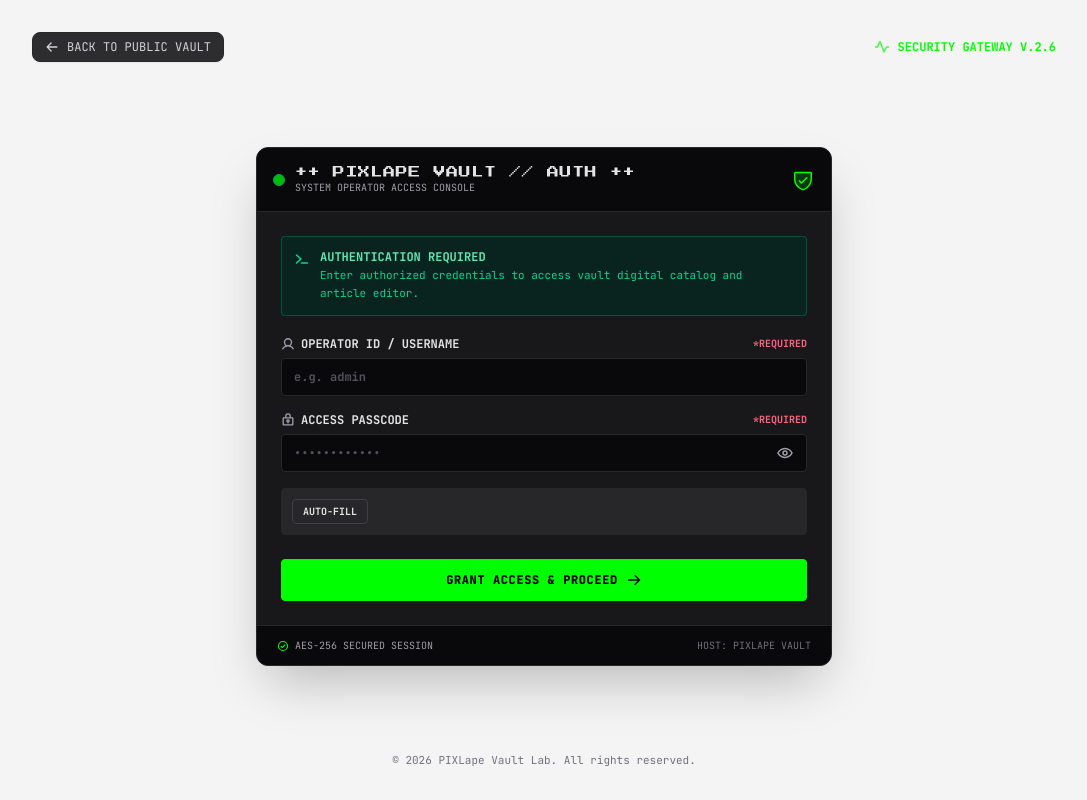
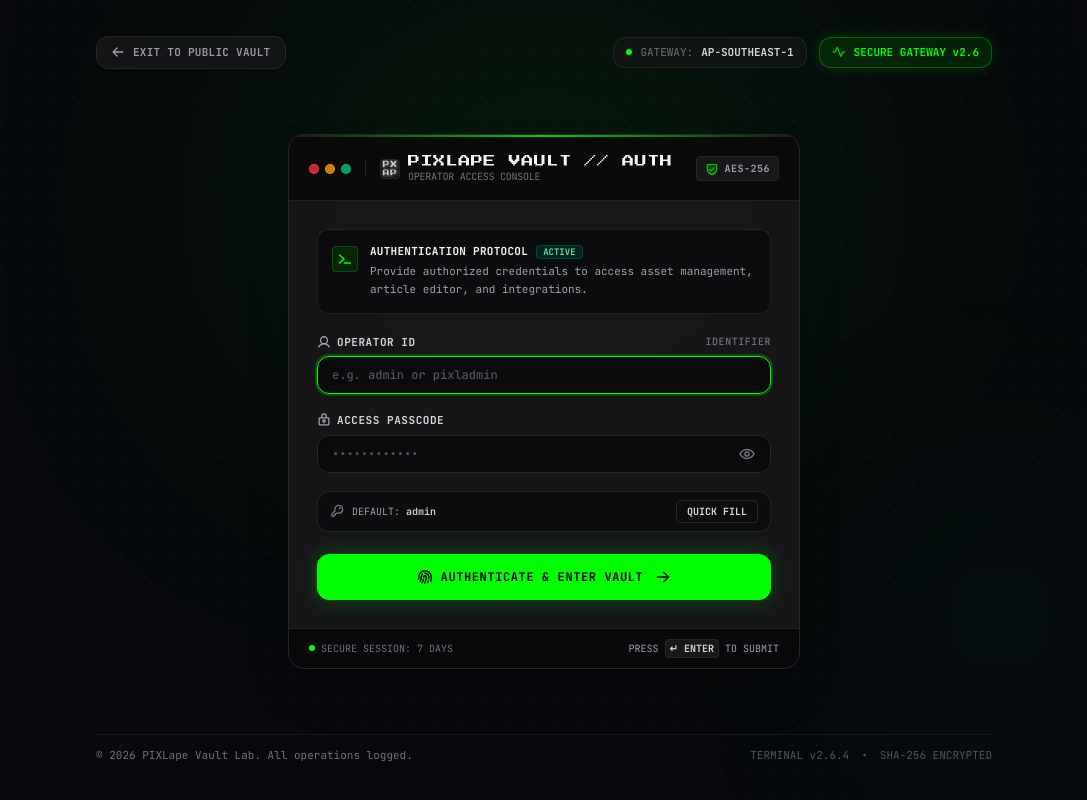
Before and after one commit to crustasee/pixlape-vault, a Next.js app: page /auth in a window 1280 px wide. Shown: the whole page, without its empty margins (96-1183 px from the left). Built offline with nearby package versions, Linux system fonts and the light colour scheme.

Commit message:
modified:   app/(admin)/auth/page.tsx 	modified:   app/globals.css 	modified:   lib/auth.ts

```diff
--- a/app/(admin)/auth/page.tsx
+++ b/app/(admin)/auth/page.tsx
@@ -3,6 +3,7 @@
 import React, { useState, useTransition, Suspense } from 'react';
 import { useSearchParams, useRouter } from 'next/navigation';
 import Link from 'next/link';
+import Image from 'next/image';
 import {
   LockKey,
   User,
@@ -15,6 +16,10 @@ import {
   WarningCircle,
   CheckCircle,
   Pulse,
+  Fingerprint,
+  Check,
+  X,
+  Key,
 } from '@phosphor-icons/react';
 import { loginAction } from '@/app/actions/auth-actions';
 
@@ -26,143 +31,250 @@ function LoginForm() {
   const [username, setUsername] = useState('');
   const [password, setPassword] = useState('');
   const [showPassword, setShowPassword] = useState(false);
+  const [capsLockActive, setCapsLockActive] = useState(false);
   const [errorMessage, setErrorMessage] = useState<string | null>(null);
+  const [isSuccess, setIsSuccess] = useState(false);
+  const [justAutoFilled, setJustAutoFilled] = useState(false);
   const [isPending, startTransition] = useTransition();
 
-  const handleFillDemo = () => {
+  // Reset error when user types
+  const handleUsernameChange = (e: React.ChangeEvent<HTMLInputElement>) => {
+    setUsername(e.target.value);
+    if (errorMessage) setErrorMessage(null);
+  };
+
+  const handlePasswordChange = (e: React.ChangeEvent<HTMLInputElement>) => {
+    setPassword(e.target.value);
+    if (errorMessage) setErrorMessage(null);
+  };
+
+  // Detect Caps Lock state
+  const handleKeyActivity = (e: React.KeyboardEvent<HTMLInputElement>) => {
+    if (typeof e.getModifierState === 'function') {
+      setCapsLockActive(e.getModifierState('CapsLock'));
+    }
+  };
+
+  const handleFillDemo = (type: 'admin' | 'pixladmin' = 'admin') => {
+    if (type === 'admin') {
       setUsername('admin');
       setPassword('pixlape2026');
+    } else {
+      setUsername('pixladmin');
+      setPassword('pixlape11223344');
+    }
     setErrorMessage(null);
+    setJustAutoFilled(true);
+    setTimeout(() => setJustAutoFilled(false), 2200);
   };
 
   const handleSubmit = (e: React.FormEvent<HTMLFormElement>) => {
     e.preventDefault();
+    if (!username.trim() || !password) {
+      setErrorMessage('Please enter both Operator ID and Passcode.');
+      return;
+    }
+
     setErrorMessage(null);
-
-    const formData = new FormData(e.currentTarget);
+    const formData = new FormData();
+    formData.set('username', username.trim());
+    formData.set('password', password);
     formData.set('redirect', redirectTo);
 
     startTransition(async () => {
       try {
         const result = await loginAction(null, formData);
         if (result && !result.success) {
-          setErrorMessage(result.message || 'Authentication failed. Please check credentials.');
+          setErrorMessage(result.message || 'Authentication failed. Please verify credentials.');
         } else {
+          setIsSuccess(true);
           router.push(redirectTo);
         }
       } catch (err: unknown) {
-        // In Next.js redirect() throws a NEXT_REDIRECT error which is expected
-        if (err && typeof err === 'object' && 'digest' in err && typeof (err as { digest: string }).digest === 'string' && (err as { digest: string }).digest.includes('NEXT_REDIRECT')) {
+        // Next.js redirect() throws a NEXT_REDIRECT error which is expected
+        if (
+          err &&
+          typeof err === 'object' &&
+          'digest' in err &&
+          typeof (err as { digest: string }).digest === 'string' &&
+          (err as { digest: string }).digest.includes('NEXT_REDIRECT')
+        ) {
+          setIsSuccess(true);
           router.push(redirectTo);
           return;
         }
-        setErrorMessage('Authentication error. Please try again.');
+        setErrorMessage('Authentication error encountered. Please try again.');
       }
     });
   };
 
   return (
-    <div className="min-h-screen bg-black-primary flex flex-col justify-between font-mono text-zinc-100 p-4 sm:p-6 selection:bg-primary selection:text-black">
-      {/* Top Navbar Brand */}
-      <header className="flex items-center justify-between max-w-5xl w-full mx-auto py-2">
+    <div className="relative min-h-screen bg-[#07090c] flex flex-col justify-between font-mono text-zinc-100 p-4 sm:p-6 overflow-x-hidden selection:bg-primary selection:text-black">
+      {/* ── Background Grid & Ambient Glow Aesthetics ── */}
+      <div
+        className="fixed inset-0 pointer-events-none z-0 opacity-25"
+        style={{
+          backgroundImage: `radial-gradient(circle at 1px 1px, #27272a 1px, transparent 0)`,
+          backgroundSize: '24px 24px',
+        }}
+      />
+
+      {/* Ambient Top Glow Orbs */}
+      <div className="fixed top-1/4 left-1/2 -translate-x-1/2 -translate-y-1/2 w-138 h-88 bg-primary/10 rounded-full blur-[140px] pointer-events-none z-0" />
+      <div className="fixed bottom-10 right-10 w-72 h-72 bg-emerald-500/5 rounded-full blur-[120px] pointer-events-none z-0" />
+
+      {/* ── Top Navbar / Gateway Telemetry Header ── */}
+      <header className="relative z-10 flex items-center justify-between max-w-4xl w-full mx-auto py-3">
         <Link
           href="/"
-          className="flex items-center gap-2 text-xs text-zinc-300 hover:text-white transition-colors bg-zinc-900/90 hover:bg-zinc-850 px-3 py-1.5 rounded-md border border-zinc-800 shadow-xs"
+          className="group inline-flex items-center gap-2 text-xs text-zinc-400 hover:text-zinc-100 transition-all duration-200 bg-zinc-900/80 hover:bg-zinc-800/90 px-3.5 py-2 rounded-lg border border-zinc-800 hover:border-zinc-700 shadow-sm backdrop-blur-md"
         >
-          <ArrowLeft className="w-3.5 h-3.5" weight="bold" />
-          <span>BACK TO PUBLIC VAULT</span>
+          <ArrowLeft className="w-3.5 h-3.5 text-zinc-400 group-hover:-translate-x-0.5 group-hover:text-primary transition-all duration-200" weight="bold" />
+          <span className="font-semibold tracking-wide text-[11px]">EXIT TO PUBLIC VAULT</span>
         </Link>
 
-        <div className="flex items-center gap-2 text-xs text-primary font-bold">
-          <Pulse className="w-4 h-4 animate-pulse" weight="bold" />
-          <span>SECURITY GATEWAY V.2.6</span>
+        {/* Live Status Badge */}
+        <div className="flex items-center gap-3">
+          <div className="hidden sm:flex items-center gap-2 px-3 py-1.5 rounded-lg bg-zinc-900/60 border border-zinc-800/80 text-[11px] text-zinc-400 backdrop-blur-md">
+            <span className="w-1.5 h-1.5 rounded-full bg-primary animate-ping" />
+            <span className="text-zinc-500">GATEWAY:</span>
+            <span className="text-zinc-300 font-bold">AP-SOUTHEAST-1</span>
+          </div>
+
+          <div className="flex items-center gap-2 px-3 py-1.5 rounded-lg bg-primary/10 border border-primary/30 text-[11px] text-primary font-bold shadow-[0_0_15px_rgba(0,255,0,0.15)] backdrop-blur-md">
+            <Pulse className="w-3.5 h-3.5 animate-pulse text-primary" weight="bold" />
+            <span>SECURE GATEWAY v2.6</span>
+          </div>
         </div>
       </header>
 
-      {/* Main Authentication Card */}
-      <main className="max-w-xl w-full mx-auto my-auto py-6">
-        <div className="bg-zinc-900 border border-zinc-800 rounded-lg overflow-hidden shadow-2xl">
-          {/* Terminal Title Bar */}
-          <div className="bg-zinc-950 border-b border-zinc-800 text-white p-4 flex items-center justify-between">
-            <div className="flex items-center gap-2.5">
-              <div className="w-3 h-3 bg-primary rounded-full animate-pulse border border-emerald-400" />
+      {/* ── Main Authentication Console ── */}
+      <main className="relative z-10 max-w-lg w-full mx-auto my-auto py-6 sm:py-8">
+        <div className="relative bg-zinc-900/95 border border-zinc-800 rounded-xl overflow-hidden shadow-2xl backdrop-blur-xl transition-all duration-300 hover:border-zinc-700/80 hover:shadow-[0_0_50px_-15px_rgba(0,255,0,0.18)]">
+          {/* Top Neon Accent Line */}
+          <div className="h-0.5 w-full bg-gradient-to-r from-transparent via-primary to-transparent opacity-80" />
+
+          {/* Console Header Bar */}
+          <div className="bg-zinc-950/90 border-b border-zinc-800/80 px-5 py-4 flex items-center justify-between">
+            <div className="flex items-center gap-3">
+              {/* Traffic dots */}
+              <div className="flex items-center gap-1.5">
+                <span className="w-2.5 h-2.5 rounded-full bg-red-500/80 border border-red-400/50" />
+                <span className="w-2.5 h-2.5 rounded-full bg-amber-500/80 border border-amber-400/50" />
+                <span className="w-2.5 h-2.5 rounded-full bg-emerald-500/80 border border-emerald-400/50" />
+              </div>
+
+              {/* Title & Brand */}
+              <div className="h-4 w-px bg-zinc-800 mx-0.5" />
+              <div className="flex items-center gap-2">
+                <div className="w-5 h-5 rounded flex items-center justify-center bg-zinc-900 border border-zinc-800">
+                  <Image src="/logop2.svg" alt="Logo" width={16} height={16} />
+                </div>
                 <div className="flex flex-col">
-                <span className="text-xs font-pixel tracking-wider text-zinc-200 uppercase">
-                  ++ PIXLAPE VAULT // AUTH ++
+                  <span className="text-xs font-pixel tracking-wider text-zinc-100 uppercase">
+                    PIXLAPE VAULT // AUTH
                   </span>
-                <span className="text-[10px] text-zinc-400">
-                  SYSTEM OPERATOR ACCESS CONSOLE
+                  <span className="text-[10px] text-zinc-500 tracking-tight">
+                    OPERATOR ACCESS CONSOLE
                   </span>
                 </div>
               </div>
-            <ShieldCheck className="w-6 h-6 text-primary" weight="duotone" />
             </div>
 
-          {/* Form Content */}
-          <div className="p-6 flex flex-col gap-5">
-            {/* Context Notice */}
-            <div className="bg-emerald-950/60 border border-emerald-800/80 rounded p-3 text-xs text-emerald-200 flex items-start gap-2.5">
-              <Terminal className="w-4 h-4 text-emerald-400 shrink-0 mt-0.5" weight="bold" />
-              <div className="flex flex-col gap-0.5">
-                <span className="font-bold text-emerald-300">AUTHENTICATION REQUIRED</span>
-                <span className="text-[11px] text-emerald-400 leading-relaxed">
-                  Enter authorized credentials to access vault digital catalog and article editor.
-                </span>
+            <div className="flex items-center gap-1.5 px-2 py-1 rounded bg-zinc-900 border border-zinc-800 text-zinc-400 text-[10px]">
+              <ShieldCheck className="w-3.5 h-3.5 text-primary" weight="duotone" />
+              <span className="font-bold tracking-wider">AES-256</span>
             </div>
           </div>
 
-            {/* Error Banner */}
+          {/* Console Body */}
+          <div className="p-6 sm:p-7 flex flex-col gap-5">
+            {/* Terminal Prompt Alert */}
+            <div className="bg-zinc-950/70 border border-zinc-800/80 rounded-lg p-3.5 text-xs text-zinc-300 flex items-start gap-3">
+              <div className="p-1 rounded bg-primary/10 border border-primary/20 shrink-0 mt-0.5">
+                <Terminal className="w-4 h-4 text-primary" weight="bold" />
+              </div>
+              <div className="flex flex-col gap-1 min-w-0">
+                <div className="flex items-center gap-2">
+                  <span className="font-bold text-zinc-100 text-[11px] tracking-wide">
+                    AUTHENTICATION PROTOCOL
+                  </span>
+                  <span className="text-[9px] px-1.5 py-0.2 rounded bg-emerald-950/80 text-emerald-300 border border-emerald-800/60 font-semibold">
+                    ACTIVE
+                  </span>
+                </div>
+                <p className="text-[11px] text-zinc-400 leading-relaxed">
+                  Provide authorized credentials to access asset management, article editor, and integrations.
+                </p>
+              </div>
+            </div>
+
+            {/* Error Banner with shake animation */}
             {errorMessage && (
-              <div className="bg-rose-950/80 border border-rose-800 rounded p-3 text-xs text-rose-300 flex items-center gap-2 animate-shake">
+              <div className="bg-rose-950/70 border border-rose-800/80 rounded-lg p-3 text-xs text-rose-200 flex items-center justify-between gap-2.5 animate-shake shadow-md">
+                <div className="flex items-center gap-2.5 min-w-0">
                   <WarningCircle className="w-4 h-4 text-rose-400 shrink-0" weight="bold" />
-                <span className="font-bold">{errorMessage}</span>
+                  <span className="font-semibold text-[11px] truncate">{errorMessage}</span>
+                </div>
+                <button
+                  type="button"
+                  onClick={() => setErrorMessage(null)}
+                  className="text-rose-400 hover:text-rose-200 p-1 rounded hover:bg-rose-900/50 transition-colors"
+                  title="Dismiss error"
+                >
+                  <X className="w-3.5 h-3.5" weight="bold" />
+                </button>
               </div>
             )}
 
-            <form onSubmit={handleSubmit} className="flex flex-col gap-4">
-              <input type="hidden" name="redirect" value={redirectTo} />
-
-              {/* Username Input */}
+            {/* Form */}
+            <form onSubmit={handleSubmit} className="flex flex-col gap-4.5">
+              {/* Operator ID Field */}
               <div className="flex flex-col gap-1.5">
                 <label
                   htmlFor="username"
-                  className="text-xs font-bold text-zinc-200 uppercase flex items-center justify-between"
+                  className="text-[11px] font-bold text-zinc-300 uppercase tracking-wider flex items-center justify-between"
                 >
                   <span className="flex items-center gap-1.5">
                     <User className="w-3.5 h-3.5 text-zinc-400" weight="bold" />
-                    OPERATOR ID / USERNAME
+                    OPERATOR ID
                   </span>
-                  <span className="text-[10px] text-rose-400 font-bold">*REQUIRED</span>
+                  <span className="text-[10px] text-zinc-500 font-medium">IDENTIFIER</span>
                 </label>
-                <div className="relative">
+                <div className="relative group">
                   <input
                     type="text"
                     id="username"
                     name="username"
                     required
+                    autoFocus
                     autoComplete="username"
                     value={username}
-                    onChange={(e) => setUsername(e.target.value)}
-                    placeholder="e.g. admin"
-                    disabled={isPending}
-                    className="w-full px-3 py-2.5 bg-zinc-950 border border-zinc-800 rounded text-xs font-mono font-bold text-zinc-100 placeholder-zinc-600 focus:outline-none focus:border-zinc-700 focus:ring-1 focus:ring-primary/40 shadow-xs transition-all"
+                    onChange={handleUsernameChange}
+                    placeholder="e.g. admin or pixladmin"
+                    disabled={isPending || isSuccess}
+                    className="w-full pl-3.5 pr-4 py-2.5 bg-zinc-950/80 border border-zinc-800 group-hover:border-zinc-700 rounded-lg text-xs font-mono font-medium text-zinc-100 placeholder-zinc-600 focus:outline-none focus:border-primary focus:ring-2 focus:ring-primary/20 shadow-inner transition-all duration-200 disabled:opacity-60"
                   />
                 </div>
               </div>
 
-              {/* Password Input */}
+              {/* Password Field */}
               <div className="flex flex-col gap-1.5">
                 <label
                   htmlFor="password"
-                  className="text-xs font-bold text-zinc-200 uppercase flex items-center justify-between"
+                  className="text-[11px] font-bold text-zinc-300 uppercase tracking-wider flex items-center justify-between"
                 >
                   <span className="flex items-center gap-1.5">
                     <LockKey className="w-3.5 h-3.5 text-zinc-400" weight="bold" />
                     ACCESS PASSCODE
                   </span>
-                  <span className="text-[10px] text-rose-400 font-bold">*REQUIRED</span>
+                  {capsLockActive && (
+                    <span className="text-[10px] text-amber-400 font-bold bg-amber-950/60 border border-amber-800/80 px-1.5 py-0.2 rounded animate-pulse">
+                      [CAPS LOCK ON]
+                    </span>
+                  )}
                 </label>
-                <div className="relative">
+                <div className="relative group">
                   <input
                     type={showPassword ? 'text' : 'password'}
                     id="password"
@@ -170,17 +282,19 @@ function LoginForm() {
                     required
                     autoComplete="current-password"
                     value={password}
-                    onChange={(e) => setPassword(e.target.value)}
+                    onChange={handlePasswordChange}
+                    onKeyDown={handleKeyActivity}
+                    onKeyUp={handleKeyActivity}
                     placeholder="••••••••••••"
-                    disabled={isPending}
-                    className="w-full pl-3 pr-10 py-2.5 bg-zinc-950 border border-zinc-800 rounded text-xs font-mono font-bold text-zinc-100 placeholder-zinc-600 focus:outline-none focus:border-zinc-700 focus:ring-1 focus:ring-primary/40 shadow-xs transition-all"
+                    disabled={isPending || isSuccess}
+                    className="w-full pl-3.5 pr-11 py-2.5 bg-zinc-950/80 border border-zinc-800 group-hover:border-zinc-700 rounded-lg text-xs font-mono font-medium text-zinc-100 placeholder-zinc-600 focus:outline-none focus:border-primary focus:ring-2 focus:ring-primary/20 shadow-inner transition-all duration-200 disabled:opacity-60"
                   />
                   <button
                     type="button"
                     onClick={() => setShowPassword(!showPassword)}
                     tabIndex={-1}
-                    className="absolute right-2.5 top-1/2 -translate-y-1/2 text-zinc-400 hover:text-zinc-200 p-1 cursor-pointer"
-                    title={showPassword ? 'Hide password' : 'Show password'}
+                    className="absolute right-2.5 top-1/2 -translate-y-1/2 text-zinc-500 hover:text-zinc-200 p-1.5 rounded-md hover:bg-zinc-800 transition-colors"
+                    title={showPassword ? 'Hide passcode' : 'Show passcode'}
                   >
                     {showPassword ? (
                       <EyeSlash className="w-4 h-4" weight="bold" />
@@ -191,53 +305,92 @@ function LoginForm() {
                 </div>
               </div>
 
-              {/* Quick Demo Fill Helper */}
-              <div className="flex items-center justify-between bg-zinc-800 border border-zinc-800 rounded p-2.5 text-[11px]">
+              {/* Quick Fill / Dev Helper */}
+              <div className="flex items-center justify-between bg-zinc-950/60 border border-zinc-800/90 rounded-lg px-3 py-2 text-xs">
+                <div className="flex items-center gap-2">
+                  <Key className="w-3.5 h-3.5 text-zinc-500" weight="bold" />
+                  <span className="text-[10px] text-zinc-400 font-mono">
+                    DEFAULT: <span className="text-zinc-300 font-semibold">admin</span>
+                  </span>
+                </div>
 
+                <div className="flex items-center gap-1.5">
                   <button
                     type="button"
-                  onClick={handleFillDemo}
-                  className="px-2.5 py-1 bg-zinc-800 hover:bg-zinc-700 text-zinc-200 hover:text-white font-bold rounded border border-zinc-700 text-[10px] cursor-pointer transition-all shadow-xs"
+                    onClick={() => handleFillDemo('admin')}
+                    disabled={isPending || isSuccess}
+                    className={`px-2.5 py-1 text-[10px] font-bold rounded border transition-all duration-200 cursor-pointer flex items-center gap-1.5 ${
+                      justAutoFilled
+                        ? 'bg-primary text-black border-primary shadow-[0_0_10px_rgba(0,255,0,0.3)]'
+                        : 'bg-zinc-850 hover:bg-zinc-800 text-zinc-300 hover:text-white border-zinc-750 hover:border-zinc-700'
+                    }`}
                   >
-                  AUTO-FILL
+                    {justAutoFilled ? (
+                      <>
+                        <Check className="w-3 h-3" weight="bold" />
+                        <span>LOADED</span>
+                      </>
+                    ) : (
+                      <span>QUICK FILL</span>
+                    )}
                   </button>
+                </div>
               </div>
 
               {/* Submit Button */}
               <button
                 type="submit"
-                disabled={isPending}
-                className="w-full py-3 bg-primary hover:bg-emerald-400 text-black border border-primary rounded font-mono font-black text-xs uppercase tracking-wider shadow-sm hover:scale-98 transition-all flex items-center justify-center gap-2 mt-2 cursor-pointer disabled:opacity-50"
+                disabled={isPending || isSuccess}
+                className={`relative w-full py-3.5 rounded-lg font-mono font-bold text-xs uppercase tracking-wider transition-all duration-200 flex items-center justify-center gap-2 mt-1 cursor-pointer overflow-hidden ${
+                  isSuccess
+                    ? 'bg-emerald-500 text-black border border-emerald-400 shadow-[0_0_20px_rgba(16,185,129,0.4)]'
+                    : 'bg-primary hover:bg-[#00e600] active:scale-[0.99] text-black border border-primary shadow-[0_0_20px_rgba(0,255,0,0.25)] hover:shadow-[0_0_25px_rgba(0,255,0,0.4)] disabled:opacity-50 disabled:cursor-not-allowed'
+                }`}
               >
-                {isPending ? (
+                {isSuccess ? (
                   <>
-                    <div className="w-3.5 h-3.5 border-2 border-black border-t-transparent rounded-full animate-spin" />
-                    <span>AUTHENTICATING OPERATOR...</span>
+                    <CheckCircle className="w-4 h-4" weight="bold" />
+                    <span>ACCESS GRANTED // REDIRECTING...</span>
+                  </>
+                ) : isPending ? (
+                  <>
+                    <div className="w-4 h-4 border-2 border-black border-t-transparent rounded-full animate-spin" />
+                    <span>VERIFYING CIPHER KEYS...</span>
                   </>
                 ) : (
                   <>
-                    <span>GRANT ACCESS & PROCEED</span>
-                    <ArrowRight className="w-4 h-4" weight="bold" />
+                    <Fingerprint className="w-4 h-4" weight="bold" />
+                    <span>AUTHENTICATE & ENTER VAULT</span>
+                    <ArrowRight className="w-4 h-4 ml-1" weight="bold" />
                   </>
                 )}
               </button>
             </form>
           </div>
 
-          {/* Footer Terminal Specs */}
-          <div className="bg-zinc-950 text-zinc-400 p-3 px-5 border-t border-zinc-800 text-[10px] flex items-center justify-between">
+          {/* Console Status Footer */}
+          <div className="bg-zinc-950 border-t border-zinc-800/80 px-5 py-3 text-[10px] text-zinc-500 flex flex-wrap items-center justify-between gap-2">
             <span className="flex items-center gap-1.5">
-              <CheckCircle className="w-3 h-3 text-primary" weight="bold" />
-              AES-256 SECURED SESSION
+              <span className="w-1.5 h-1.5 rounded-full bg-primary" />
+              <span>SECURE SESSION: 7 DAYS</span>
             </span>
-            <span className="text-zinc-500">HOST: PIXLAPE VAULT</span>
+            <span className="font-mono text-zinc-400">
+              PRESS <kbd className="px-1 py-0.5 rounded bg-zinc-900 border border-zinc-800 text-zinc-300 font-bold">↵ ENTER</kbd> TO SUBMIT
+            </span>
           </div>
         </div>
       </main>
 
-      {/* Bottom Footer Credits */}
-      <footer className="text-center text-[11px] text-zinc-500 max-w-5xl w-full mx-auto py-2">
-        <span>© {new Date().getFullYear()} PIXLape Vault Lab. All rights reserved.</span>
+      {/* ── Bottom Footer Credits ── */}
+      <footer className="relative z-10 text-center text-[11px] text-zinc-500 max-w-4xl w-full mx-auto py-3">
+        <div className="flex flex-col sm:flex-row items-center justify-between gap-2 border-t border-zinc-900 pt-3">
+          <span>© {new Date().getFullYear()} PIXLape Vault Lab. All operations logged.</span>
+          <div className="flex items-center gap-3 text-zinc-600">
+            <span>TERMINAL v2.6.4</span>
+            <span>•</span>
+            <span>SHA-256 ENCRYPTED</span>
+          </div>
+        </div>
       </footer>
     </div>
   );
@@ -247,8 +400,9 @@ export default function AuthLoginPage() {
   return (
     <Suspense
       fallback={
-        <div className="min-h-screen bg-zinc-950 flex items-center justify-center font-mono text-primary text-xs">
-          <span>LOADING SECURITY GATEWAY...</span>
+        <div className="min-h-screen bg-[#07090c] flex flex-col items-center justify-center font-mono text-primary gap-3">
+          <div className="w-8 h-8 border-2 border-primary border-t-transparent rounded-full animate-spin" />
+          <span className="text-xs tracking-wider">INITIALIZING GATEWAY TELEMETRY...</span>
         </div>
       }
     >
--- a/app/globals.css
+++ b/app/globals.css
@@ -286,3 +286,14 @@
   color: #6b7280;
 }
 .ProseMirror img { max-width: 100%; border-radius: 8px; }
+
+/* Micro-animations */
+@keyframes shake {
+  0%, 100% { transform: translateX(0); }
+  20%, 60% { transform: translateX(-5px); }
+  40%, 80% { transform: translateX(5px); }
+}
+
+.animate-shake {
+  animation: shake 0.4s cubic-bezier(0.36, 0.07, 0.19, 0.97) both;
+}
```
Also changed, not shown: lib/auth.ts (+11 -3 lines). Lines whose indentation alone changed are shown as unchanged.
